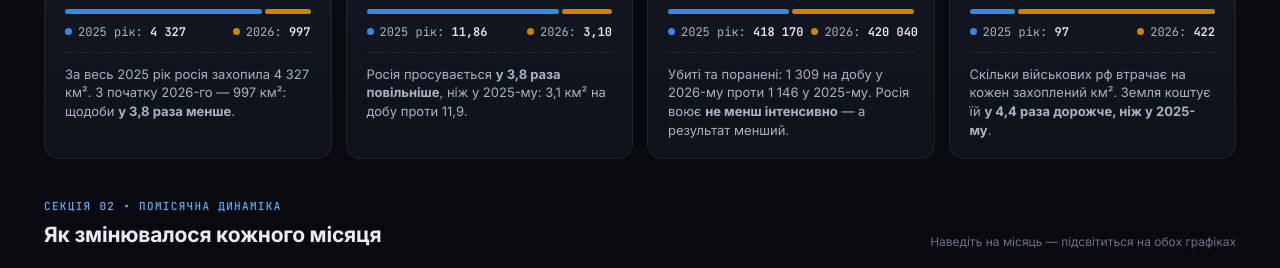
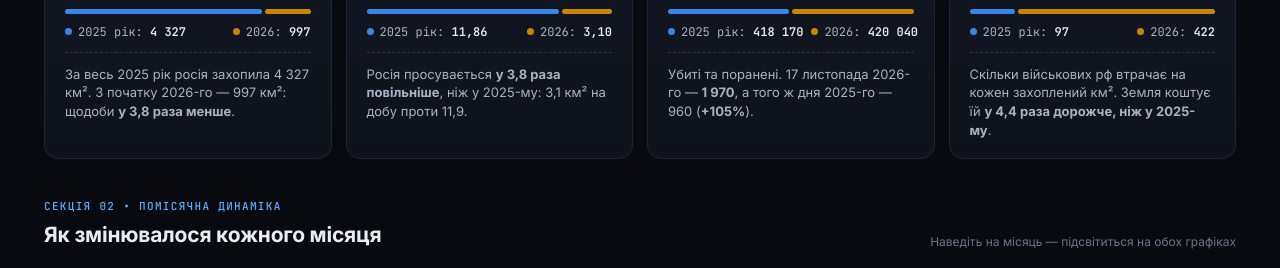
Before and after one commit to kbdstorage002/peremogium, a website: page index.html in a window 1280 px wide. Shown: the part 455-723 px from the top of the page. Drawn offline with nearby package versions, Linux system fonts and the light colour scheme.

Commit message:
Картка втрат: порівняння конкретного дня з тим самим днем торік
Co-Authored-By: Claude Opus 5.5 <noreply@anthropic.com>

```diff
--- a/index.html
+++ b/index.html
@@ -311,6 +311,7 @@ if (!D) {
 const MS = ['Січ','Лют','Бер','Кві','Тра','Чер','Лип','Сер','Вер','Жов','Лис','Гру'];
 const MFA = ['січень','лютий','березень','квітень','травень','червень','липень','серпень','вересень','жовтень','листопад','грудень'];
 const MGEN = ['січня','лютого','березня','квітня','травня','червня','липня','серпня','вересня','жовтня','листопада','грудня'];
+const MLOC = ['січні','лютому','березні','квітні','травні','червні','липні','серпні','вересні','жовтні','листопаді','грудні'];
 const DAYS_ALL = [31,28,31,30,31,30,31,31,30,31,30,31]; // 2025 і 2026 — не високосні
 
 // Повні місяці, які є для обох джерел.
@@ -415,9 +416,16 @@ document.getElementById('kpis').innerHTML = [
           : `Росія просувається <b>${times(r26 / r25)} швидше</b>, ніж у 2025-му: ${dec(r26)} км² на добу проти ${dec(r25)}.` }),
   kpi({ label: 'Втрати рф · особовий склад', badge: (persMore ? '+' : '−') + dec(Math.abs(pct(pr25, pr26))) + '% за добу', good: true,
         val: sp(p26), unit: 'осіб', a: p25, b: p26, fa: sp(p25), fb: sp(p26),
-        human: `Убиті та поранені: ${sp(pr26)} на добу у 2026-му проти ${sp(pr25)} у 2025-му. ` + (persMore
-          ? `Росія воює <b>не менш інтенсивно</b> — а результат ${terrLess ? 'менший' : 'не кращий'}.`
-          : `Росія втрачає <b>менше</b> людей, ніж торік.`) }),
+        human: (() => {
+          // останній день із даними у 2026 проти того самого дня 2025
+          const last = new Date(t0 + (D.personnel.daily.values.length - 1) * 864e5);
+          const k = d => d.toISOString().slice(0, 10);
+          const prev = new Date(last); prev.setUTCFullYear(2025);
+          const b = dayVal.get(k(last)), a = dayVal.get(k(prev));
+          const dm = `${last.getUTCDate()} ${MGEN[last.getUTCMonth()]}`;
+          return `Убиті та поранені. ` + (a != null && b != null
+            ? `${dm} 2026-го — <b>${sp(b)}</b>, а того ж дня 2025-го — ${sp(a)} (<b>${b >= a ? '+' : '−'}${Math.round(Math.abs(pct(a, b)))}%</b>).` : '');
+        })() }),
   kpi({ label: 'Ціна 1 км² · для рф', badge: priceUp ? ratioBadge(price26 / price25, 'дорожче', '') : ratioBadge(price25 / price26, 'дешевше', ''), good: priceUp,
         val: sp(price26), unit: 'осіб/км²', a: price25, b: price26, fa: sp(price25), fb: sp(price26),
         human: `Скільки військових рф втрачає на кожен захоплений км². ` + (priceUp
```
